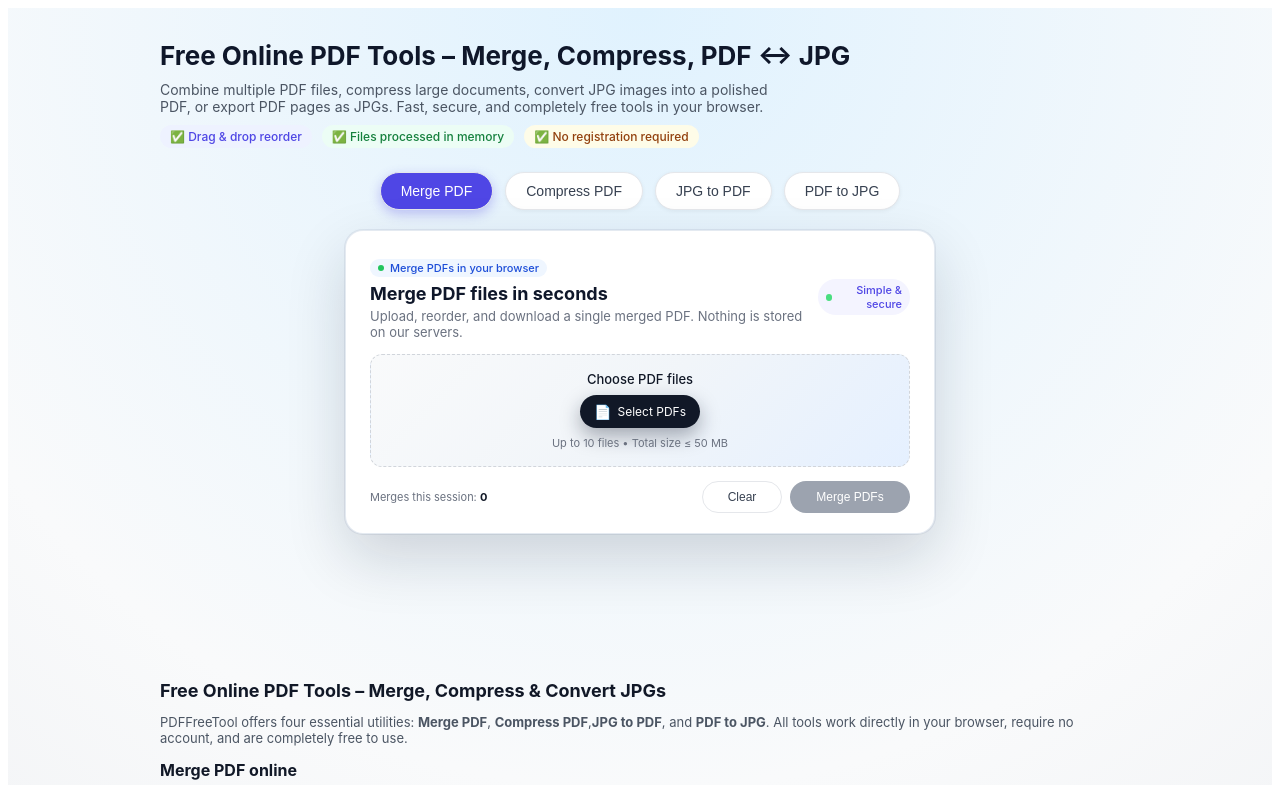
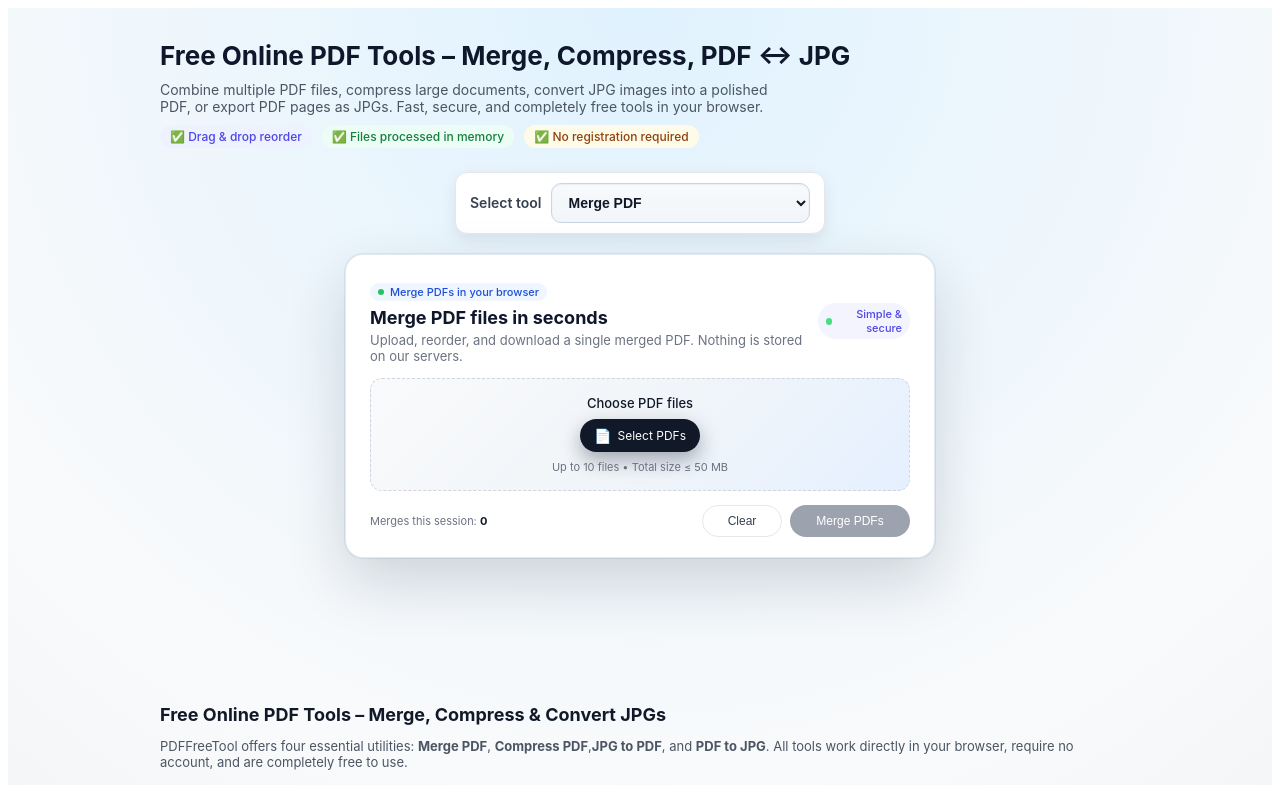
Before and after one commit to berrabeydilli/pdffreetool, a React (Vite) app in the folder frontend/: page / in a window 1280 px wide. Shown: the top 785 px of the page. Built offline with nearby package versions, Linux system fonts and the light colour scheme.

Commit message:
Switch tab selection to dropdown

```diff
--- a/frontend/src/App.jsx
+++ b/frontend/src/App.jsx
@@ -242,91 +242,57 @@ function App() {
         {/* TAB NAVIGATION */}
         <div
           style={{
+            marginBottom: "20px",
             display: "flex",
-            gap: "12px",
-            marginBottom: "20px",
             justifyContent: "center",
           }}
         >
-          <button
-            onClick={() => setActiveTab("merge")}
+          <label
             style={{
-              padding: "10px 20px",
-              borderRadius: "999px",
+              display: "flex",
+              alignItems: "center",
+              gap: "10px",
+              background: "white",
+              padding: "10px 14px",
+              borderRadius: "12px",
               border: "1px solid #e5e7eb",
-              background: activeTab === "merge" ? "#4f46e5" : "white",
-              color: activeTab === "merge" ? "white" : "#374151",
-              cursor: "pointer",
-              fontSize: "14px",
-              fontWeight: 500,
-              boxShadow:
-                activeTab === "merge"
-                  ? "0 4px 12px rgba(79,70,229,0.3)"
-                  : "0 1px 4px rgba(0,0,0,0.06)",
+              boxShadow: "0 6px 16px rgba(15,23,42,0.08)",
+              width: "100%",
+              maxWidth: "340px",
             }}
           >
-            Merge PDF
-          </button>
-
-          <button
-            onClick={() => setActiveTab("compress")}
+            <span
               style={{
-              padding: "10px 20px",
-              borderRadius: "999px",
-              border: "1px solid #e5e7eb",
-              background: activeTab === "compress" ? "#4f46e5" : "white",
-              color: activeTab === "compress" ? "white" : "#374151",
-              cursor: "pointer",
                 fontSize: "14px",
-              fontWeight: 500,
-              boxShadow:
-                activeTab === "compress"
-                  ? "0 4px 12px rgba(79,70,229,0.3)"
-                  : "0 1px 4px rgba(0,0,0,0.06)",
+                color: "#374151",
+                fontWeight: 600,
+                whiteSpace: "nowrap",
               }}
             >
-            Compress PDF
-          </button>
-
-          <button
-            onClick={() => setActiveTab("jpgToPdf")}
+              Select tool
+            </span>
+            <select
+              value={activeTab}
+              onChange={(e) => setActiveTab(e.target.value)}
               style={{
-              padding: "10px 20px",
-              borderRadius: "999px",
-              border: "1px solid #e5e7eb",
-              background: activeTab === "jpgToPdf" ? "#4f46e5" : "white",
-              color: activeTab === "jpgToPdf" ? "white" : "#374151",
-              cursor: "pointer",
+                flex: 1,
+                padding: "10px 12px",
+                borderRadius: "10px",
+                border: "1px solid #cbd5e1",
                 fontSize: "14px",
-              fontWeight: 500,
-              boxShadow:
-                activeTab === "jpgToPdf"
-                  ? "0 4px 12px rgba(79,70,229,0.3)"
-                  : "0 1px 4px rgba(0,0,0,0.06)",
+                fontWeight: 600,
+                color: "#111827",
+                background: "linear-gradient(180deg, #f8fafc, #f1f5f9)",
+                boxShadow: "inset 0 1px 2px rgba(15,23,42,0.06)",
+                outline: "none",
               }}
             >
-            JPG to PDF
-          </button>
-
-          <button
-            onClick={() => setActiveTab("pdfToJpg")}
-            style={{
-              padding: "10px 20px",
-              borderRadius: "999px",
-              border: "1px solid #e5e7eb",
-              background: activeTab === "pdfToJpg" ? "#4f46e5" : "white",
-              color: activeTab === "pdfToJpg" ? "white" : "#374151",
-              cursor: "pointer",
-              fontSize: "14px",
-              fontWeight: 500,
-              boxShadow:
-                activeTab === "pdfToJpg"
-                  ? "0 4px 12px rgba(79,70,229,0.3)"
-                  : "0 1px 4px rgba(0,0,0,0.06)",
-            }}
-          >
-            PDF to JPG
-          </button>
+              <option value="merge">Merge PDF</option>
+              <option value="compress">Compress PDF</option>
+              <option value="jpgToPdf">JPG to PDF</option>
+              <option value="pdfToJpg">PDF to JPG</option>
+            </select>
+          </label>
         </div>
 
         {/* ACTIVE TOOL CONTENT */}
```
Lines whose indentation alone changed are shown as unchanged.
